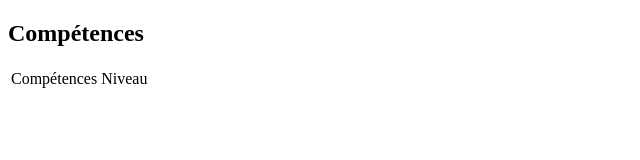
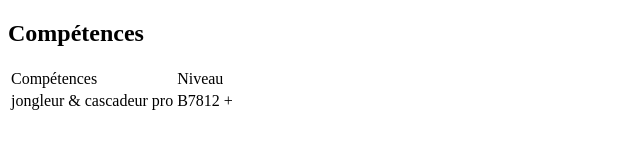
Before and after one commit to Index-True/tp-git, a plain HTML site: page index.html in a window 1280 px wide. Shown: the whole page, without its empty margins (0-640 px from the left). Drawn offline with Linux system fonts and the light colour scheme.

Commit message:
ajout partie  competence pour ma part

```diff
--- a/index.html
+++ b/index.html
@@ -16,6 +16,10 @@
                 <td>Compétences</td>
                 <td>Niveau</td>
             </tr>
+            <tr>
+                <td>jongleur & cascadeur pro </td>
+                <td>B7812 +</td>
+            </tr>
         </table>
     </section>
 </body>
```
